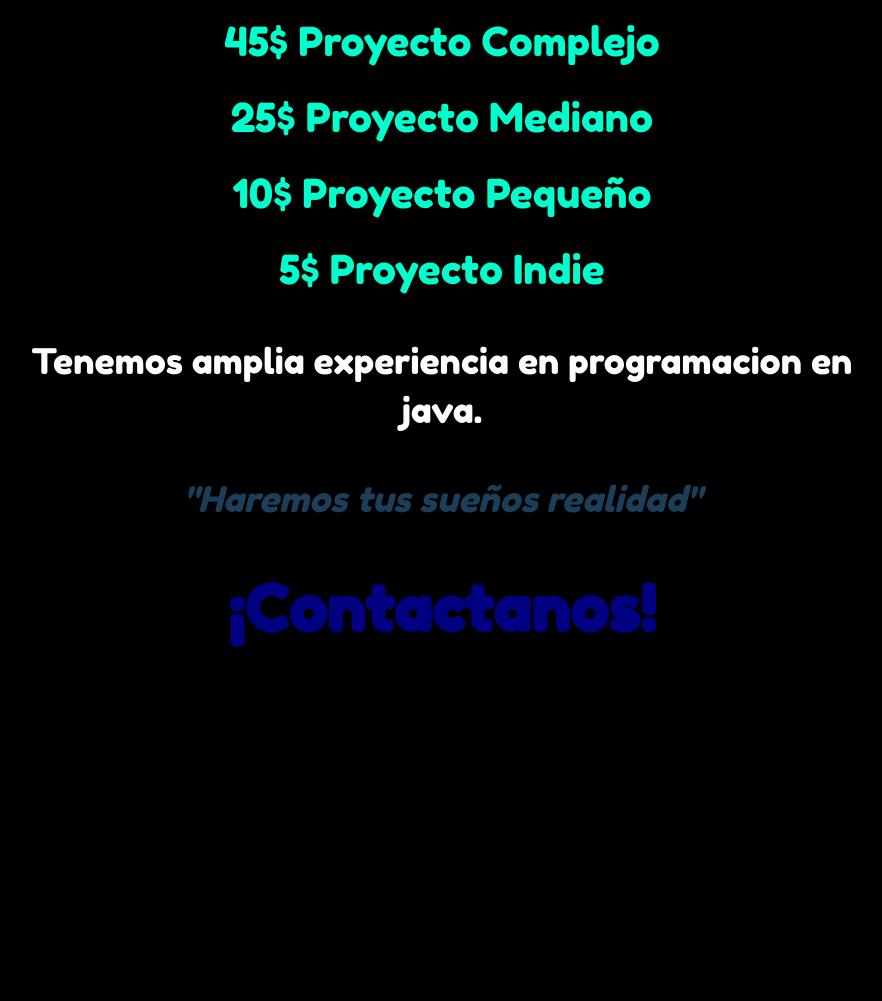
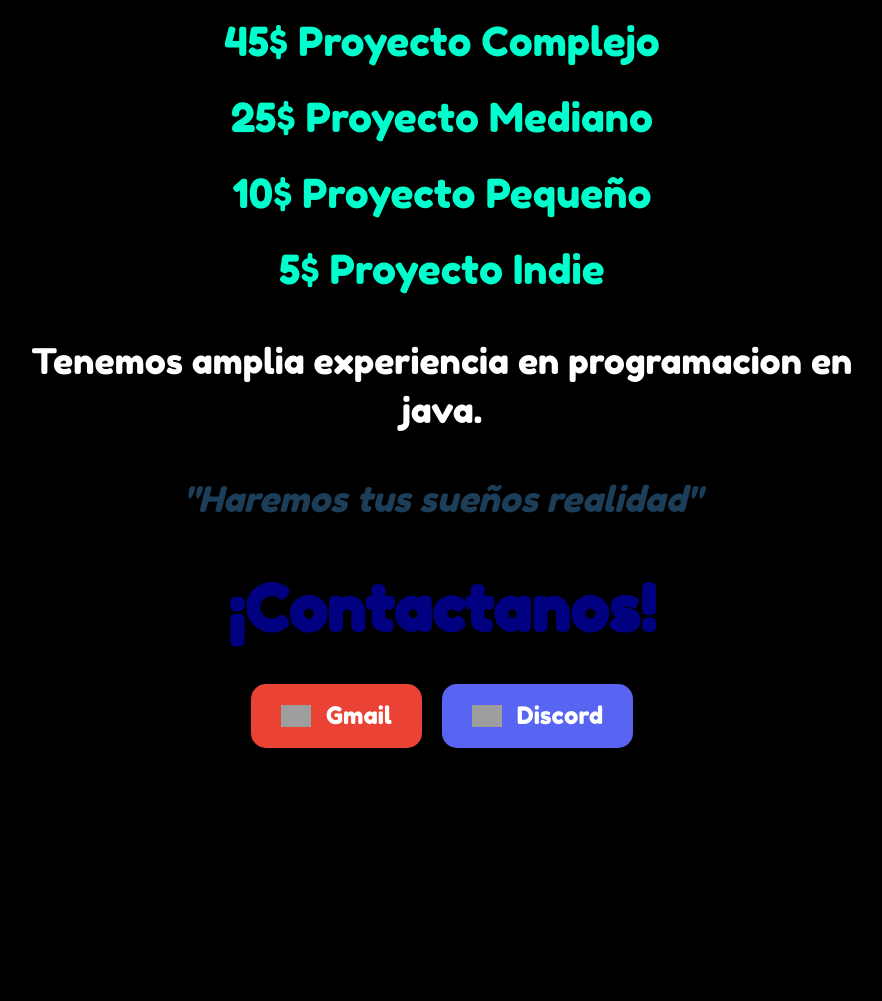
Before and after one commit to NoctariaStudios/Bienvenida, a plain HTML site: page index.html in a window 1280 px wide. Shown: the part 1151-2152 px from the top of the page, without its empty margins (198-1080 px from the left). Drawn offline with Linux system fonts and the light colour scheme; grey boxes are pictures that could not be loaded.

Commit message:
Update index.html

```diff
--- a/index.html
+++ b/index.html
@@ -80,6 +80,44 @@
             font-size: 4rem !important;
             margin-top: 40px;
             color: #000080;
+            margin-bottom: 30px;
+        }
+
+        /* Estilos para los botones de contacto */
+        .contact-buttons {
+            display: flex;
+            justify-content: center;
+            gap: 20px;
+            margin-top: 20px;
+        }
+
+        .btn-contact {
+            display: flex;
+            align-items: center;
+            justify-content: center;
+            padding: 15px 30px;
+            border-radius: 15px;
+            text-decoration: none;
+            color: white;
+            font-size: 1.5rem;
+            transition: transform 0.3s ease;
+        }
+
+        .btn-contact:hover {
+            transform: scale(1.1);
+        }
+
+        .btn-gmail {
+            background-color: #ea4335;
+        }
+
+        .btn-discord {
+            background-color: #5865F2;
+        }
+
+        .btn-contact img {
+            width: 30px;
+            margin-right: 15px;
         }
 
         .spacer {
@@ -115,6 +153,18 @@
             <p style="font-style: italic; color: #1d3e59;">"Haremos tus sueños realidad"</p>
 
             <h2>¡Contactanos!</h2>
+
+            <!-- Botones de Contacto -->
+            <div class="contact-buttons">
+                <a href="https://mail.google.com/mail/u/0/?fs=1&tf=cm&source=mailto&to=noctariacontact@gmail.com" target="_blank" class="btn-contact btn-gmail">
+                    <img src="https://cdn-icons-png.flaticon.com/512/732/732200.png" alt="Gmail">
+                    Gmail
+                </a>
+                <a href="https://discord.gg/KrXTwKCYSZ" target="_blank" class="btn-contact btn-discord">
+                    <img src="https://cdn-icons-png.flaticon.com/512/3670/3670157.png" alt="Discord">
+                    Discord
+                </a>
+            </div>
         </div>
 
         <div class="spacer"></div>
```
